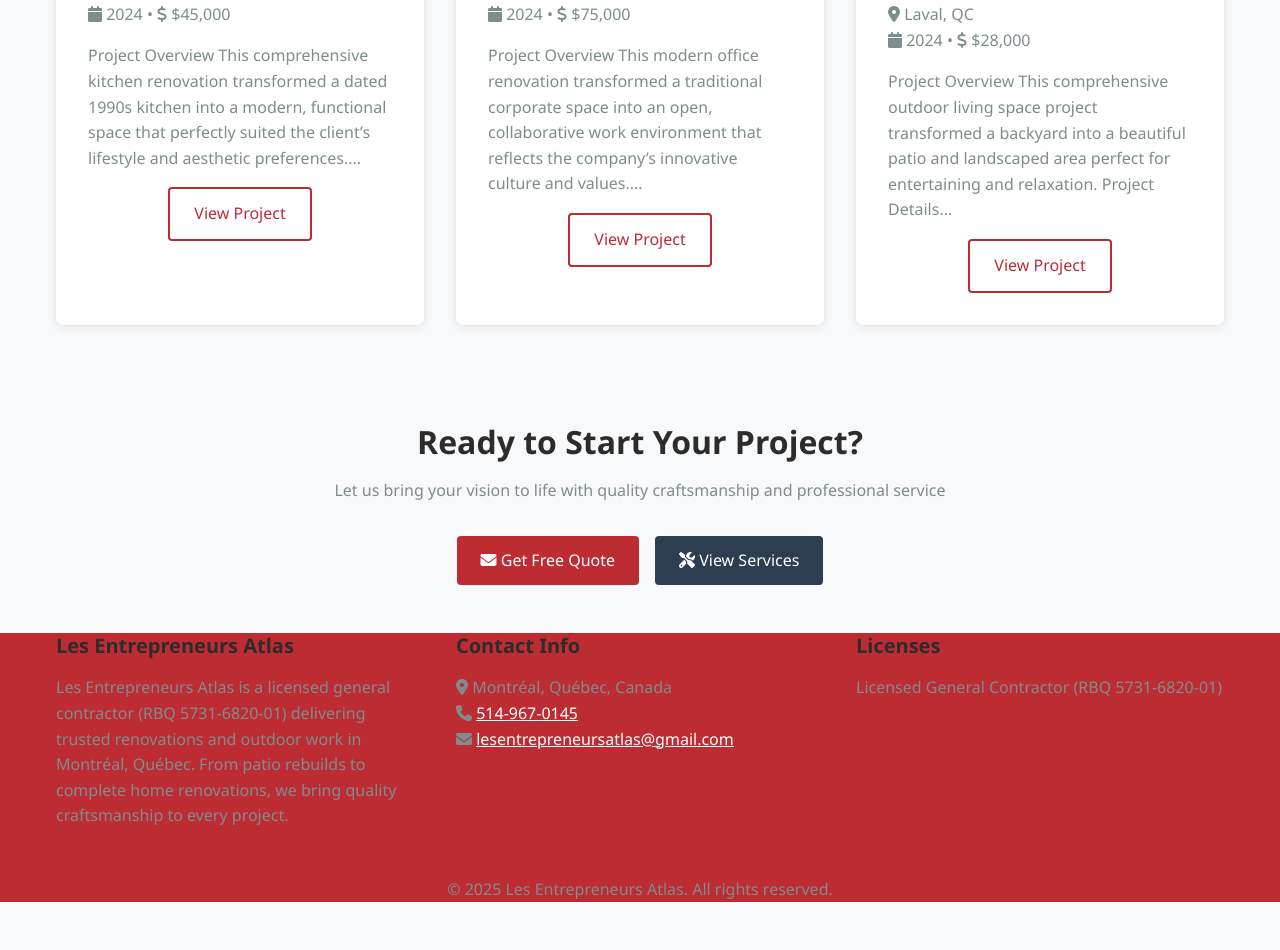
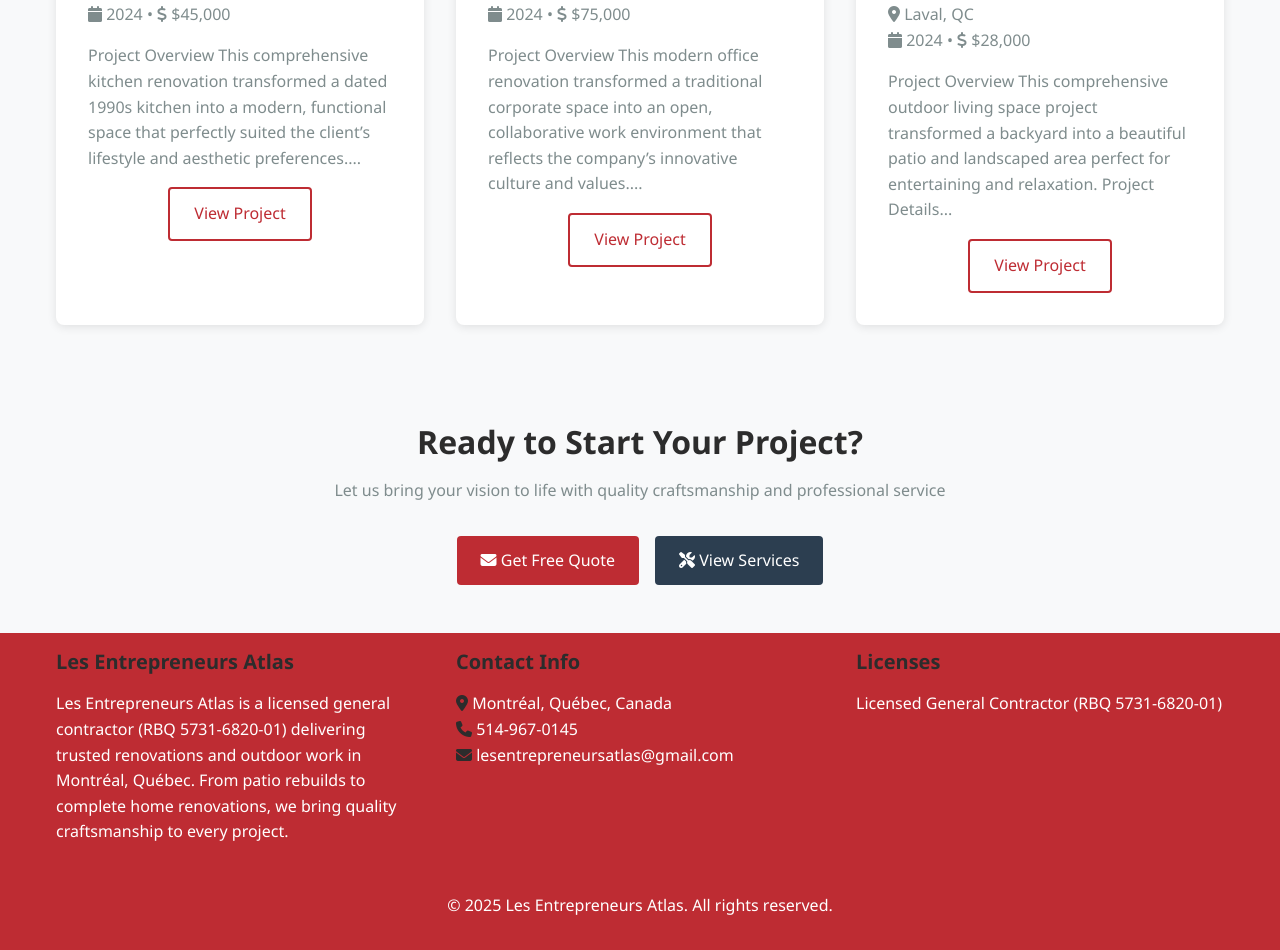
Before and after one commit to Endracion/Atlas, a Jekyll site: the page built from portfolio.md, in a window 1280 px wide and 1400 px high, scrolled down 303 px. Shown: the part 450-1400 px from the top of the window. Built offline with Jekyll 4.4.1, drawn with Linux system fonts in a browser that asks for light colours; before the commit the page ends 1671 px from its top, so only the background shows below that.

Commit message:
footer fixes

```diff
--- a/assets/css/main.css
+++ b/assets/css/main.css
@@ -567,6 +567,37 @@ select {
 
 .text-primary { color: var(--primary-color); }
 .text-secondary { color: var(--secondary-color); }
+/* Footer Styles */
+footer {
+  padding: var(--spacing-sm) 0;
+  background-color: var(--primary-color);
+  color: var(--text-white);
+}
+
+footer h4 {
+  color: #2c2c2c;
+  margin-bottom: var(--spacing-sm);
+}
+
+footer a {
+  color: #2c2c2c;
+  text-decoration: none;
+  font-weight: 500;
+}
+
+footer a:hover {
+  color: var(--text-white);
+}
+
+footer p {
+  color: var(--text-white);
+  margin-bottom: var(--spacing-sm);
+}
+
+/* Override white text color for footer icons */
+footer i {
+  color: #2c2c2c !important;
+}
 .text-muted { color: var(--text-light); }
 
 /* Navigation Mobile Styles */
```
